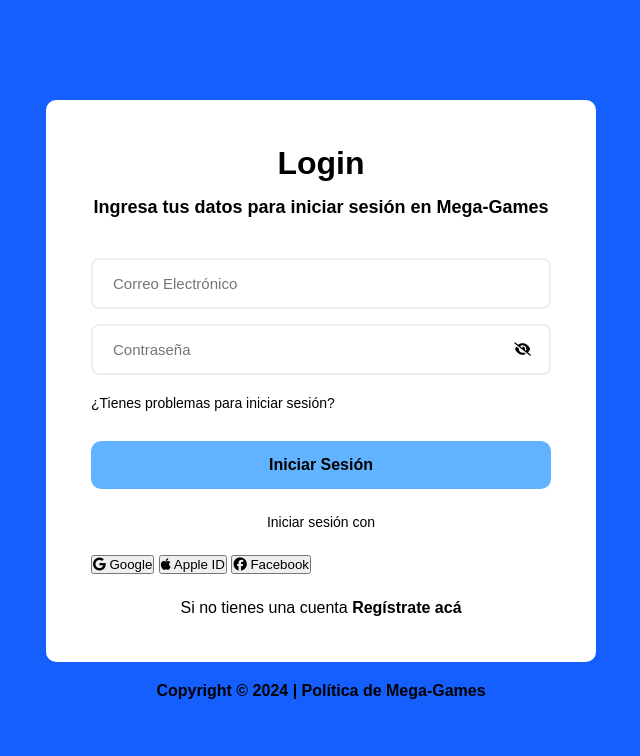
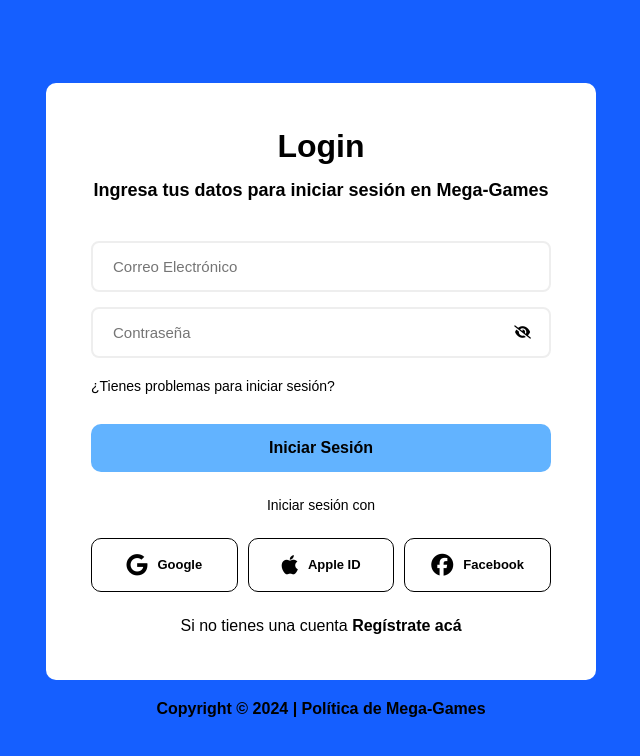
Before and after one commit to amuc23/Login-megagames, a plain HTML site: page index.html in a window 1280 px wide. Shown: the whole page, without its empty margins (319-959 px from the left). Drawn offline with Linux system fonts and the light colour scheme.

Commit message:
cambios al index

```diff
--- a/index.html
+++ b/index.html
@@ -31,10 +31,10 @@
             <p class="paragraph-2">
                 Iniciar sesión con
             </p>
-            <div class="container-btn-login-with">
-                <button type="button" class="btn-login-with"><i class="fa-brands fa-google"></i> Google</button>
-                <button type="button" class="btn-login-with"><i class="fa-brands fa-apple"></i> Apple ID</button>
-                <button type="button" class="btn-login-with"><i class="fa-brands fa-facebook"></i> Facebook</button>
+            <div class="container-btn-login-whit">
+                <button type="button" class="btn-login-whit"><i class="fa-brands fa-google"></i> Google</button>
+                <button type="button" class="btn-login-whit"><i class="fa-brands fa-apple"></i> Apple ID</button>
+                <button type="button" class="btn-login-whit"><i class="fa-brands fa-facebook"></i> Facebook</button>
             </div>
             <p class="create-account">Si no tienes una cuenta <a href="#">Regístrate acá</a></p>
         </form>
```
